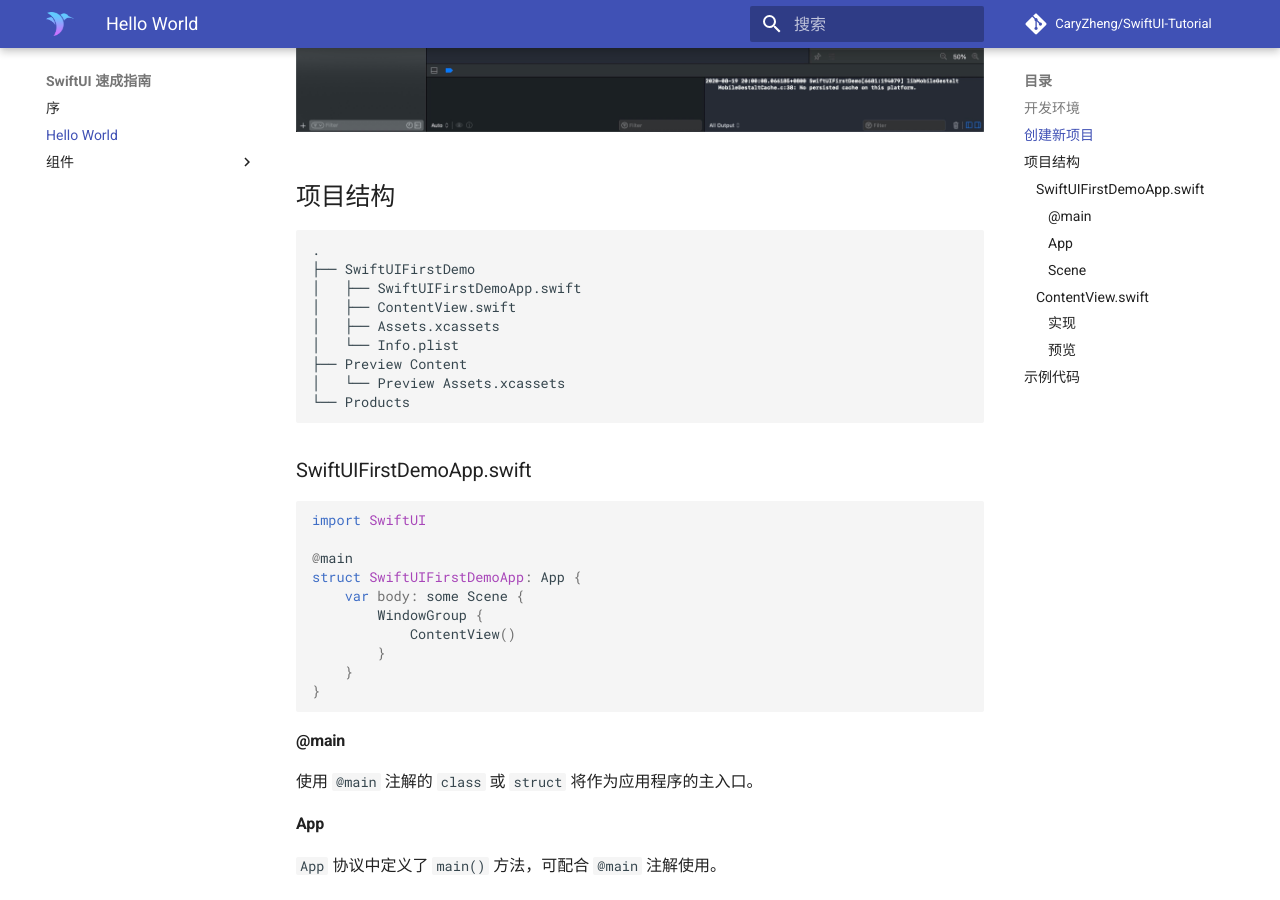
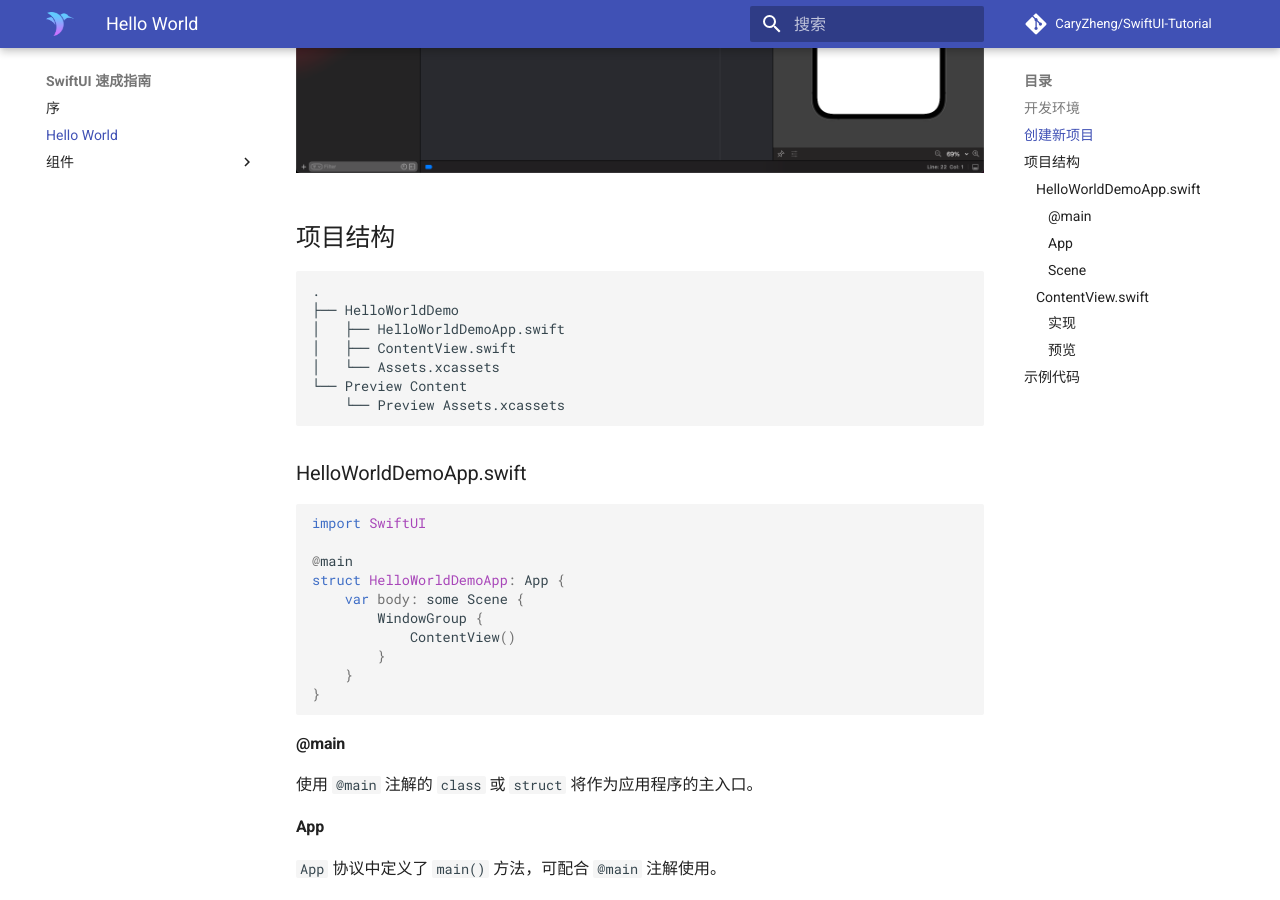
Before and after one commit to CaryZheng/SwiftUI-Tutorial, an MkDocs documentation site: the page built from docs/hello_world.md, in a window 1280 px wide and 900 px high, scrolled down 1734 px. Built offline with MkDocs 1.6.1 and Material for MkDocs 9.7.7, drawn with Linux system fonts in a browser that asks for light colours; comment, search, counter and statistics services are not loaded; some of the changed text lies outside the part shown.

Commit message:
Add HelloWorldDemo

````diff
--- a/docs/hello_world.md
+++ b/docs/hello_world.md
@@ -4,43 +4,42 @@
 
 ## 开发环境
 
-* Xcode 12 Beta 6
+* Xcode 13.2
+* Swift 5.5.2
 
 ## 创建新项目
 
 打开 `Xcode`，选择菜单 `File` -> `New` -> `Project...`。
 
-![xcode_new_project_1](img/xcode_new_project_1.jpeg)
+![xcode_new_project_1](img/xcode_new_project_1.png)
 
-选择 `App` 类型，接下来设置好项目名称（示例名称为 `SwiftUIFirstDemo`）。
+选择 `App` 类型，接下来设置好项目名称（示例名称为 `HelloWorldDemo`）。
 
-![xcode_new_project_2](img/xcode_new_project_2.jpeg)
+![xcode_new_project_2](img/xcode_new_project_2.png)
 
 按上述步骤即可成功创建第一个 `SwiftUI` 项目。
 
-![xcode_new_project_3](img/xcode_new_project_3.jpeg)
+![xcode_new_project_3](img/xcode_new_project_3.png)
 
 ## 项目结构
 
 ```shell
 .
-├── SwiftUIFirstDemo
-│   ├── SwiftUIFirstDemoApp.swift
+├── HelloWorldDemo
+│   ├── HelloWorldDemoApp.swift
 │   ├── ContentView.swift
-│   ├── Assets.xcassets
-│   └── Info.plist
-├── Preview Content
-│   └── Preview Assets.xcassets
-└── Products
+│   └── Assets.xcassets
+└── Preview Content
+    └── Preview Assets.xcassets
 ```
 
-### SwiftUIFirstDemoApp.swift
+### HelloWorldDemoApp.swift
 
 ```swift
 import SwiftUI
 
 @main
-struct SwiftUIFirstDemoApp: App {
+struct HelloWorldDemoApp: App {
     var body: some Scene {
         WindowGroup {
             ContentView()
@@ -94,4 +93,4 @@ struct ContentView_Previews: PreviewProvider {
 
 ## 示例代码
 
-可参考：[SwiftUIFirstDemo](https://github.com/CaryZheng/SwiftUI-Tutorial/tree/master/code/SwiftUIFirstDemo)
+可参考：[HelloWorldDemo](https://github.com/CaryZheng/SwiftUI-Tutorial/tree/master/code/HelloWorldDemo)
````
Also changed, not shown: docs/img/xcode_new_project_1.jpeg (deleted), docs/img/xcode_new_project_1.png (added), docs/img/xcode_new_project_2.jpeg (deleted), docs/img/xcode_new_project_2.png (added), docs/img/xcode_new_project_3.jpeg (deleted), docs/img/xcode_new_project_3.png (added), 10 other files.
